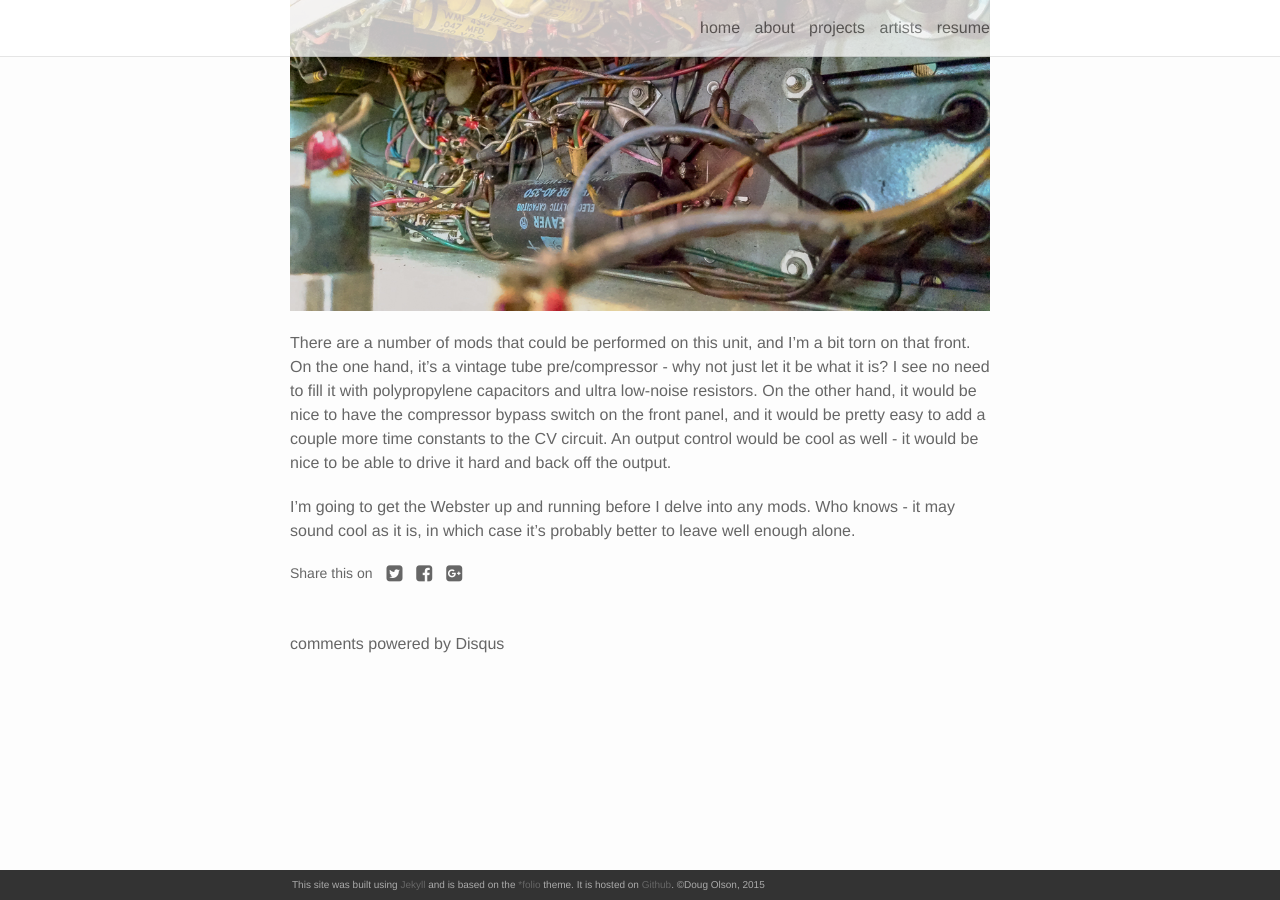
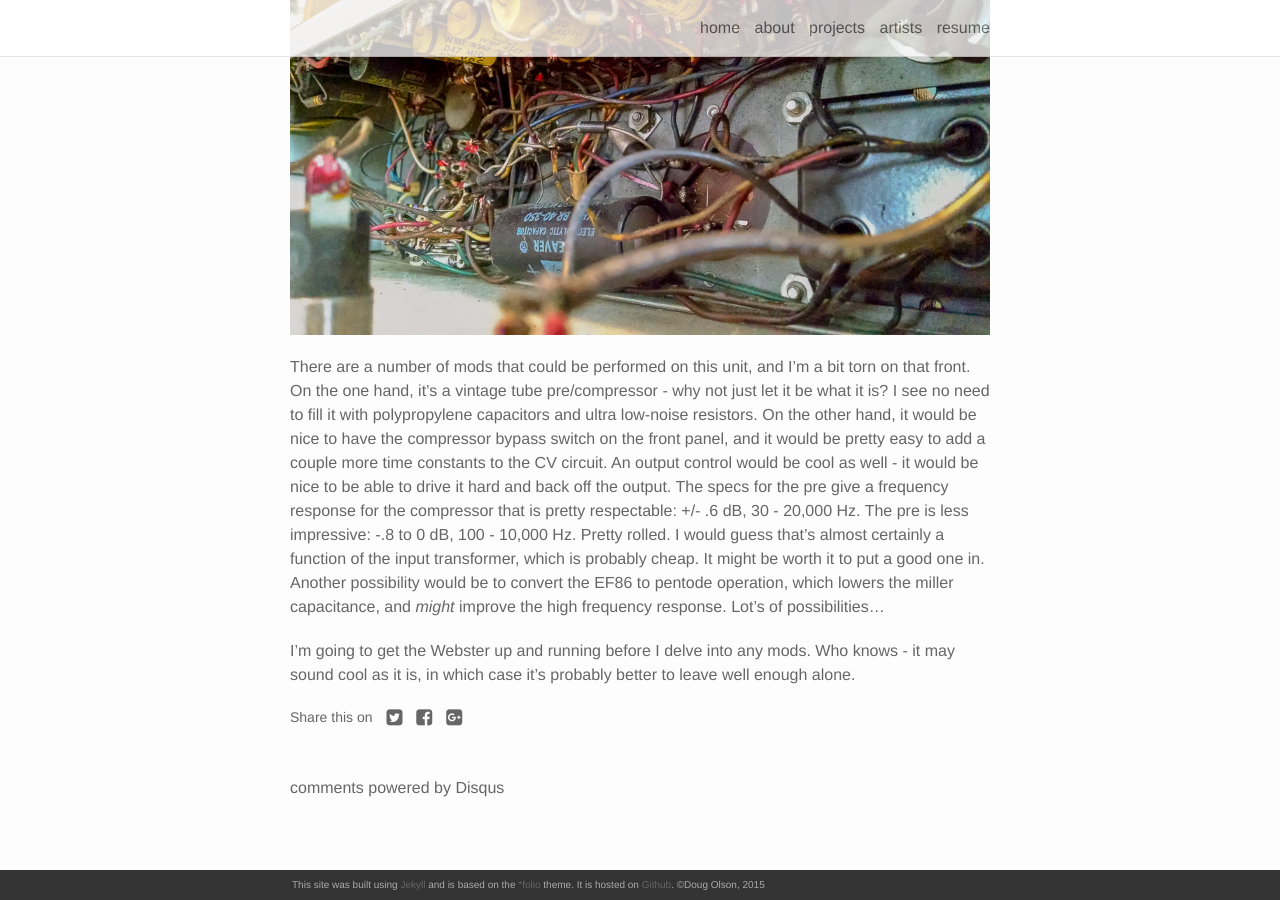
Before and after one commit to dougolson/dougolson.github.io, a Jekyll site: the page built from _posts/2016-01-14-Vari-Mu-Compressor-Restoration.markdown, in a window 1280 px wide and 900 px high, scrolled down 3416 px. Built offline with Jekyll 4.4.1, drawn with Linux system fonts in a browser that asks for light colours; nearby versions of some CDN libraries; Markdown is read by kramdown in place of the engine named in the settings; comment, search, counter and statistics services are not loaded; some of the changed text lies outside the part shown.

Commit message:
minor wording changes to vari-mu post

```diff
--- a/_posts/2016-01-14-Vari-Mu-Compressor-Restoration.markdown
+++ b/_posts/2016-01-14-Vari-Mu-Compressor-Restoration.markdown
@@ -11,7 +11,7 @@
 
 ![webster1](/img/webster/webster1.jpg)
 
-It's an old Webster Electric 515 Vari-mu compressor with a 516 mic pre module. Wisconsin made, to boot - Webster was located in Racine. This was probably a P.A. grade piece of gear, but the transformers look pretty nice:
+It's an old Webster Electric 515 Vari-mu compressor with a 516 mic pre module. Wisconsin made, to boot - Webster was located in Racine. The documentation just states that it is for use "in a sound system," but it has a telephone input channel, which suggests broadcast or paging. The transformers look pretty nice:
 
 ![webster2](/img/webster/webster2.jpg)
 
@@ -19,7 +19,7 @@
 
 ![schematic](/img/webster/schematic.jpg)
 
-The input is transformer coupled to a triode-connected EF-86 pentode. Theres a little mixer circuit that blends the mic and *telephone (!)* inputs, which then feeds a 12AU7, with one half connected as a gain stage, and the other as a cathode follower that drives the coupling transformer between the mic pre and the compressor. The telephone transformer is pretty dinky - you can see it tucked away in the image below - but who knows, maybe it will saturate in a cool sounding way.
+The input is transformer coupled to a triode-connected EF-86 pentode. Theres a little mixer circuit that blends the mic and telephone inputs, which then feeds a 12AU7, with one half connected as a gain stage, and the other as a cathode follower that drives the coupling transformer between the mic pre and the compressor. The telephone transformer is pretty dinky - you can see it tucked away in the image below - but who knows, maybe it will saturate in a cool sounding way.
 
 ![micPre](/img/webster/webster6.jpg)
 
@@ -33,6 +33,6 @@
 
 ![tool](/img/webster/webster5.jpg)
 
-There are a number of mods that could be performed on this unit, and I'm a bit torn on that front. On the one hand, it's a vintage tube pre/compressor - why not just let it be what it is? I see no need to fill it with polypropylene capacitors and ultra low-noise resistors. On the other hand, it would be nice to have the compressor bypass switch on the front panel, and it would be pretty easy to add a couple more time constants to the CV circuit. An output control would be cool as well - it would be nice to be able to drive it hard and back off the output.
+There are a number of mods that could be performed on this unit, and I'm a bit torn on that front. On the one hand, it's a vintage tube pre/compressor - why not just let it be what it is? I see no need to fill it with polypropylene capacitors and ultra low-noise resistors. On the other hand, it would be nice to have the compressor bypass switch on the front panel, and it would be pretty easy to add a couple more time constants to the CV circuit. An output control would be cool as well - it would be nice to be able to drive it hard and back off the output. The specs for the pre give a frequency response for the compressor that is pretty respectable: +/- .6 dB, 30 - 20,000 Hz. The pre is less impressive: -.8 to 0 dB, 100 - 10,000 Hz. Pretty rolled. I would guess that's almost certainly a function of the input transformer, which is probably cheap. It might be worth it to put a good one in. Another possibility would be to convert the EF86 to pentode operation, which lowers the miller capacitance, and *might* improve the high frequency response. Lot's of possibilities...
 
 I'm going to get the Webster up and running before I delve into any mods. Who knows - it may sound cool as it is, in which case it's probably better to leave well enough alone.
```
